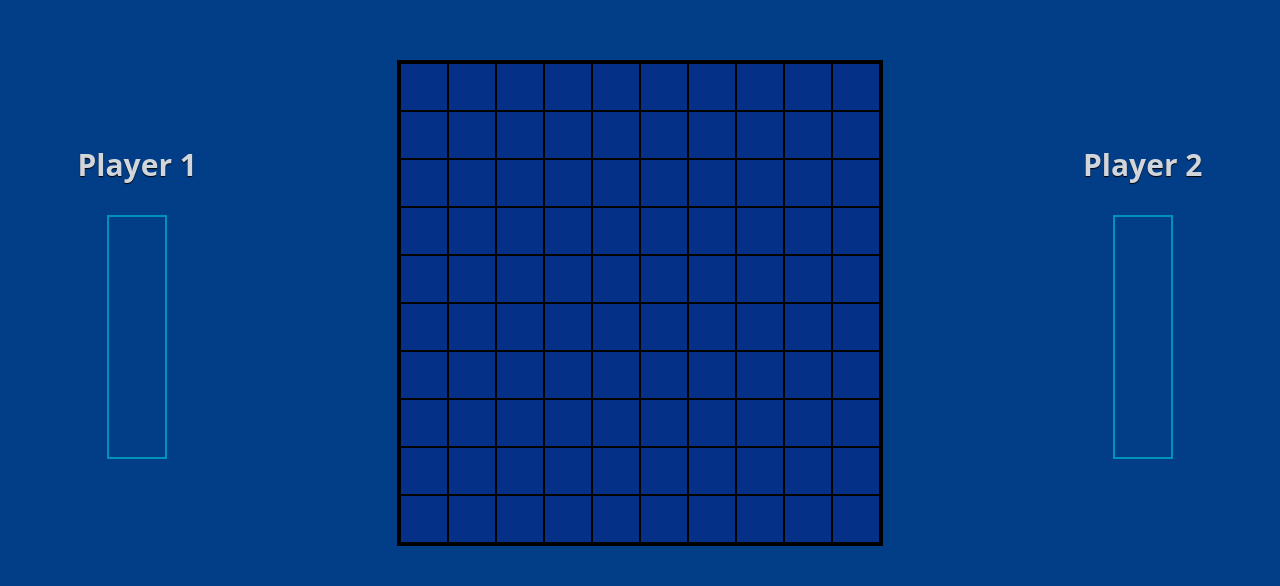
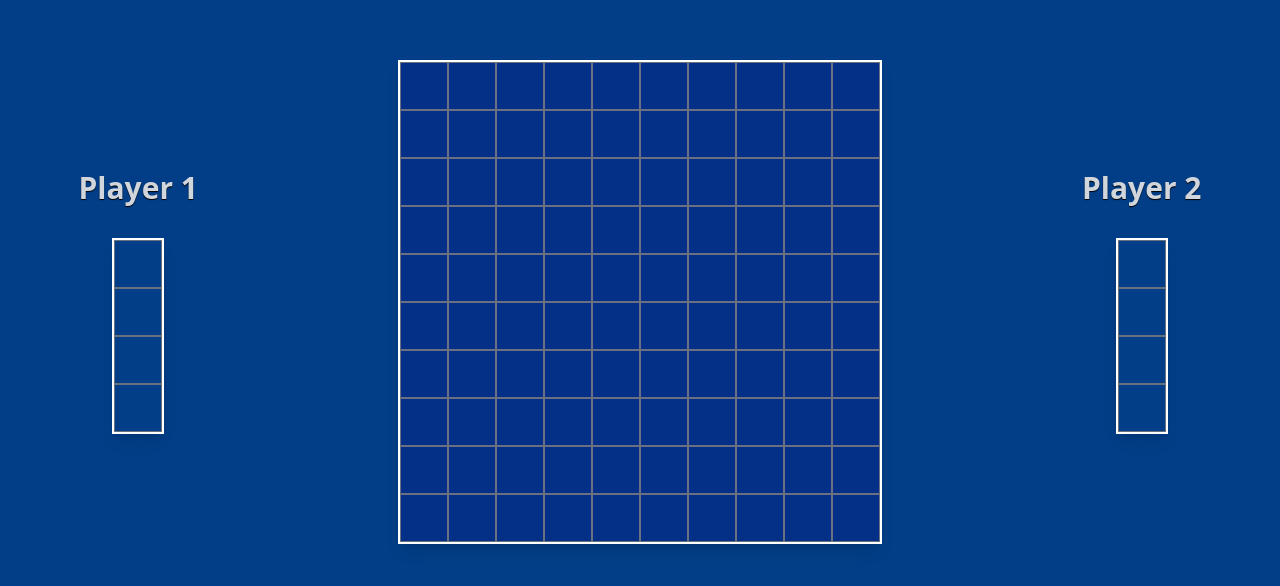
Before and after one commit to dxlefourtwenty/battleship, a website built with webpack: page src/frontend/index.html in a window 1280 px wide. Shown: the part 140-726 px from the top of the page. Built offline with nearby package versions, Linux system fonts and the light colour scheme.

Commit message:
rendered player cells

```diff
--- a/src/backend/Globals.js
+++ b/src/backend/Globals.js
@@ -1,6 +1,11 @@
 const Globals = {
   BOARD_HEIGHT: 10,
-  BOARD_WIDTH: 10
+  BOARD_WIDTH: 10,
+  CARRIER_COUNT: 1,
+  DESTROYER_COUNT: 1,
+  CRUISER_COUNT: 1,
+  SUBMARINE_COUNT: 1,
+  BATTLESHIP_COUNT: 2,
 };
 
 export default Globals;
--- a/src/backend/Player.js
+++ b/src/backend/Player.js
@@ -1,5 +1,6 @@
 import Gameboard from './Gameboard.js';
 import Inventory from './Inventory.js';
+import Globals from './Globals.js';
 
 export default class Player {
   #gameboard
@@ -7,10 +8,21 @@ export default class Player {
   #successfulHits;
   #inventory;
 
+  #carrierCount;
+  #destroyerCount;
+  #cruiserCount;
+  #submarineCount;
+  #battleshipCount;
+
   constructor() {
     this.#gameboard = new Gameboard();
     this.#inventory = new Inventory();
     this.#missedAttacks = 0;
     this.#successfulHits = 0;
+    this.#carrierCount = Globals.CARRIER_COUNT;
+    this.#battleshipCount = Globals.BATTLESHIP_COUNT;
+    this.#cruiserCount = Globals.CRUISER_COUNT;
+    this.#submarineCount = Globals.SUBMARINE_COUNT;
+    this.#destroyerCount = Globals.DESTROYER_COUNT;
   }
 }
--- a/src/frontend/Board.js
+++ b/src/frontend/Board.js
@@ -2,24 +2,51 @@ import Globals from '../backend/Globals.js';
 
 const Board = (() => {
   let board = document.getElementById('gameboard');
+  let playerInventories = document.querySelectorAll('.player-ships');
 
   function renderBoard() {
     for (let r = 0; r < Globals.BOARD_HEIGHT; r++) {
       let row = document.createElement('div');
-      row.classList.add('board-row')
+      row.classList.add('board-row');
+
       for (let c = 0; c < Globals.BOARD_WIDTH; c++) {
         let cell = document.createElement('div');
         cell.classList.add('board-cell');
         row.appendChild(cell);
-        console.log('appending cell');
       }
+
       board.appendChild(row);
-      console.log('appending row');
     }
   }
 
+  function renderBoardElements() {
+
+  }
+
+  function renderPlayerInventories() {
+    playerInventories.forEach((inventory) => {
+      for (let i = 0; i < 4; i++) {
+        let cell = document.createElement('div');
+        cell.classList.add('player-ship-cell');
+        inventory.appendChild(cell);
+      }
+    });
+  }
+
+  function updateBoard() {
+
+  }
+
+  function updatePlayerInventories() {
+
+  }
+
   return {
-    renderBoard
+    renderBoard,
+    renderBoardElements,
+    updateBoard,
+    renderPlayerInventories,
+    updatePlayerInventories,
   };
 })();
 
--- a/src/frontend/index.js
+++ b/src/frontend/index.js
@@ -7,3 +7,4 @@ import ComputerPlayer from '../backend/ComputerPlayer.js'
 import Board from './Board.js'
 
 Board.renderBoard();
+Board.renderPlayerInventories();
--- a/src/frontend/styles.css
+++ b/src/frontend/styles.css
@@ -8,10 +8,11 @@
 
 @layer components {
   .gameboard-container {
-    @apply border-3 border-black flex items-center justify-center;
+    @apply border-2 border-white flex items-center justify-center;
   }
 
   .gameboard-container {
+    @apply shadow-lg;
     background-color: rgb(5, 48, 135);
   }
 
@@ -24,7 +25,11 @@
   }
 
   .player-ships {
-    @apply border-2 border-cyan-600 p-2 w-[50%] h-61;
+    @apply border-2 border-white shadow-lg;
+  }
+
+  .player-ship-cell {
+    @apply border-gray-500 border w-12 h-12;
   }
 
   .board-row {
@@ -32,6 +37,6 @@
   }
 
   .board-cell {
-    @apply border border-black w-12 h-12;
+    @apply border border-gray-500 w-12 h-12;
   }
 }
```
